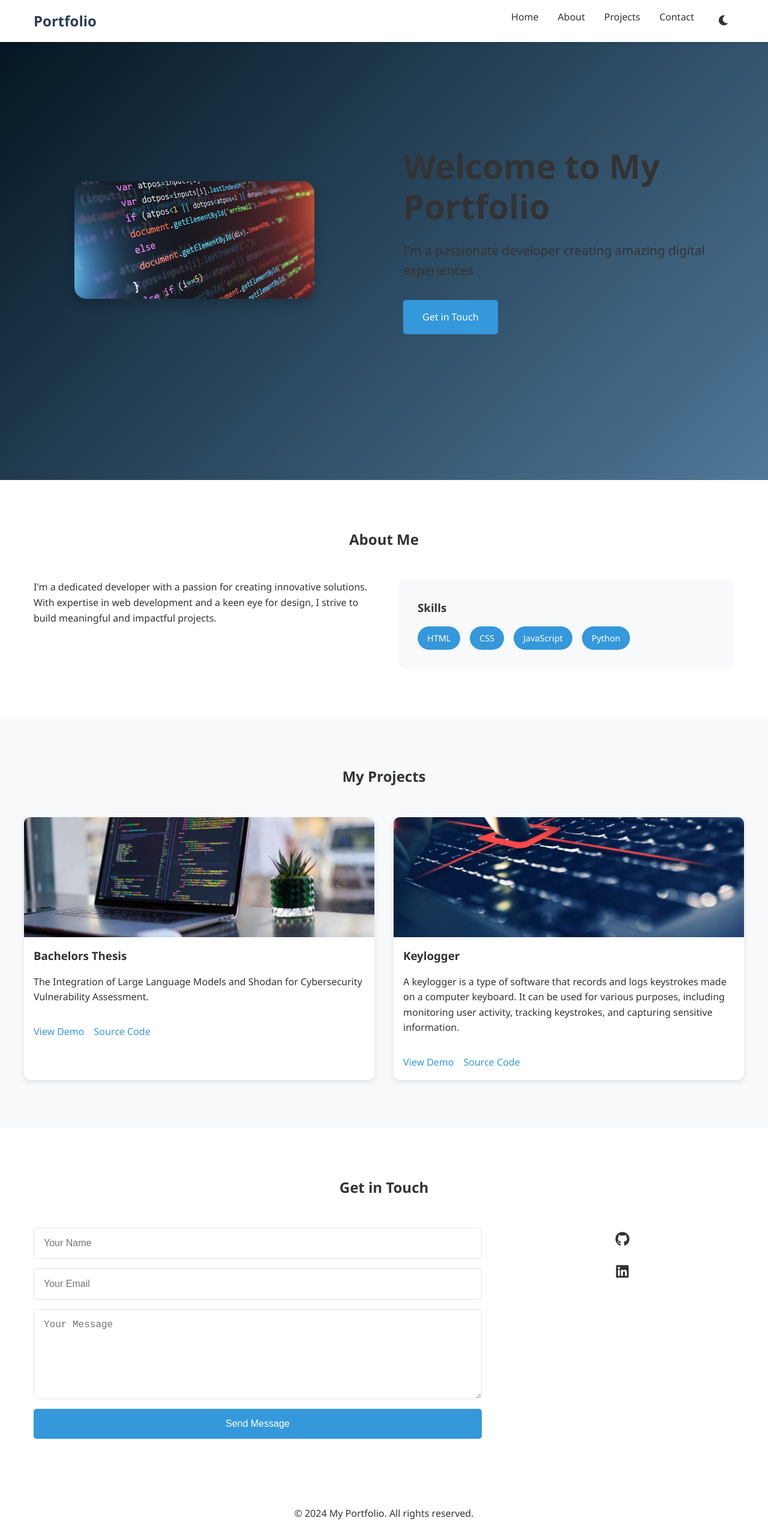
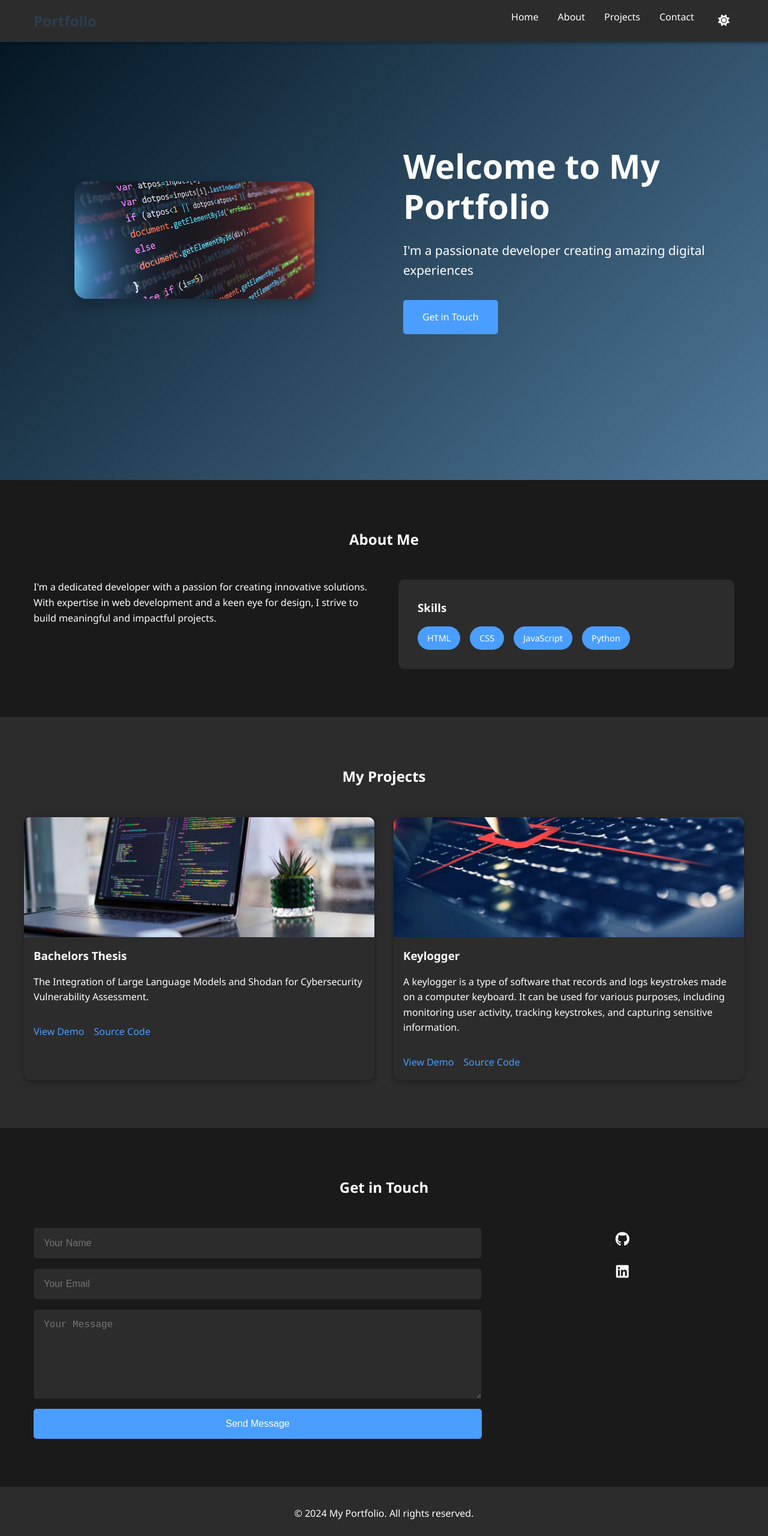
Before and after one commit to FredrikCyb/portfolio-page, a plain HTML site: page index.html in a window 1280 px wide. Shown: the whole page at 60% size. Drawn offline with nearby package versions, Linux system fonts and the light colour scheme.

Commit message:
Save work before pulling

```diff
--- a/index.html
+++ b/index.html
@@ -67,7 +67,7 @@
                     for Cybersecurity Vulnerability Assessment.</p>
                 <div class="project-links">
                     <a href="#" class="project-link">View Demo</a>
-                    <a href="https://github.com/FredrikJCyb" class="project-link">Source Code</a>
+                    <a href="https://github.com/FredrikCyb" class="project-link">Source Code</a>
                 </div>
             </div>
             <div class="project-card">
@@ -78,7 +78,7 @@
                 <p>A keylogger is a type of software that records and logs keystrokes made on a computer keyboard. It can be used for various purposes, including monitoring user activity, tracking keystrokes, and capturing sensitive information.</p>
                 <div class="project-links">
                     <a href="#" class="project-link">View Demo</a>
-                    <a href="https://github.com/FredrikJCyb" class="project-link">Source Code</a>
+                    <a href="https://github.com/FredrikCyb" class="project-link">Source Code</a>
                 </div>
             </div>
         </div>
@@ -95,7 +95,7 @@
             </form>
             <div id="form-status" class="form-status"></div>
             <div class="social-links">
-                <a href="https://github.com/FredrikJCyb" class="social-link" target="_blank"><i class="fab fa-github"></i></a>
+                <a href="https://github.com/FredrikCyb" class="social-link" target="_blank"><i class="fab fa-github"></i></a>
                 <a href="https://www.linkedin.com/in/fredrik-jensen-6032a5242/" class="social-link" target="_blank"><i class="fab fa-linkedin"></i></a>
 
             </div>
--- a/script.js
+++ b/script.js
@@ -1,12 +1,18 @@
 document.addEventListener('DOMContentLoaded', () => {
+    // Dark mode toggle functionality
     const darkModeToggle = document.getElementById('darkModeToggle');
     const icon = darkModeToggle.querySelector('i');
 
-    // Check for saved theme preference
+    // Set dark mode as default
+    document.documentElement.setAttribute('data-theme', 'dark');
+    icon.classList.replace('fa-moon', 'fa-sun');
+    localStorage.setItem('theme', 'dark');
+
+    // Check for saved theme preference (only if user has changed it before)
     const savedTheme = localStorage.getItem('theme');
-    if (savedTheme === 'dark') {
-        document.documentElement.setAttribute('data-theme', 'dark');
-        icon.classList.replace('fa-moon', 'fa-sun');
+    if (savedTheme === 'light') {
+        document.documentElement.removeAttribute('data-theme');
+        icon.classList.replace('fa-sun', 'fa-moon');
     }
 
     darkModeToggle.addEventListener('click', () => {
```
